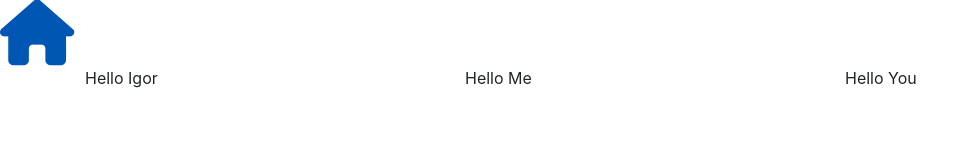
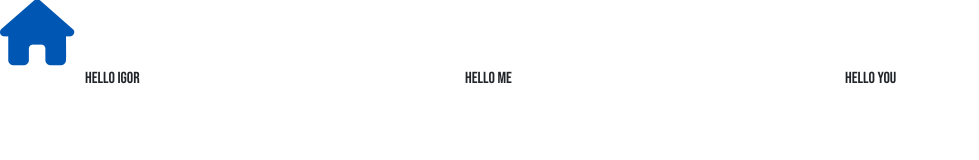
Before and after one commit to IgorZn/BT4adnCSS, a plain HTML site: page 03/index.html in a window 1280 px wide. Shown: the whole page, without its empty margins (0-979 px from the left). Drawn offline with Linux system fonts and the light colour scheme.

Commit message:
CSS Tutorial – Full Course Done: 2.Selectors Next: 3.Colors
BT4
Bootstrap 4 Only Project
Done: 4
Next: 5

```diff
--- a/03/css/style.css
+++ b/03/css/style.css
@@ -2,3 +2,7 @@ a {
     font-size: 22px;
     color: coral;
 }
+
+body {
+    font-family: 'Bebas Neue', cursive;
+}
--- a/03/index.html
+++ b/03/index.html
@@ -10,6 +10,10 @@
 
     <!-- Font awesome -->
     <script src="https://kit.fontawesome.com/b918017fbc.js" crossorigin="anonymous"></script>
+    <!-- Google fonts -->
+    <link rel="preconnect" href="https://fonts.googleapis.com">
+    <link rel="preconnect" href="https://fonts.gstatic.com" crossorigin>
+    <link href="https://fonts.googleapis.com/css2?family=Bebas+Neue&display=swap" rel="stylesheet">
 </head>
 
 <body>
@@ -27,8 +31,8 @@
 </div>
 
 
-    <script src="../js/jquery-3.6.4.min.js"></script>
-    <script src="../js/bootstrap.bundle.js"></script>
+<script src="../js/jquery-3.6.4.min.js"></script>
+<script src="../js/bootstrap.bundle.js"></script>
 
 </body>
 </html>
```
Also changed, not shown: 03/img/img.png (added).
